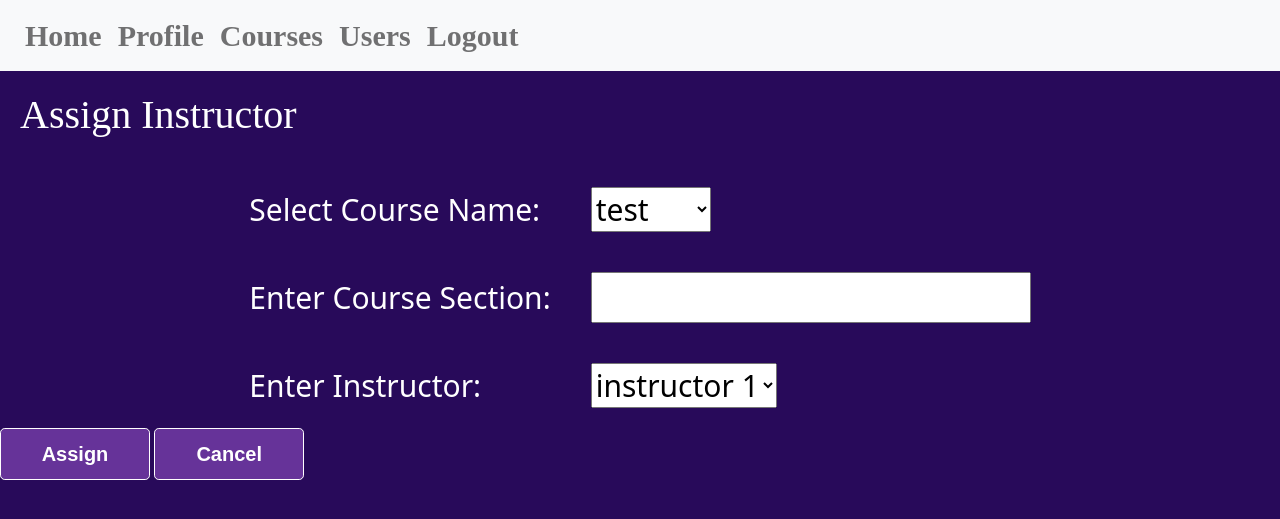
After one commit to jrya99/CS361Repo_1.0, a Django app: page /assigninstructor/ in a window 1280 px wide. The commit adds this page. Shown: the top 519 px of the page. Run offline with Django 4.2, Linux system fonts and the light colour scheme; data comes from the database, SQL or seed files in the repository; both versions use the stored data as it was after the commit.

Commit message:
assign instructor

```diff
--- a/PurplePanda/urls.py
+++ b/PurplePanda/urls.py
@@ -15,7 +15,7 @@ Including another URLconf
 """
 from django.contrib import admin
 from django.urls import path
-from PurplePanda.views import Login, Home, Courses, DataView, CreateUser, ViewCourses, CreateCourse, Profile
+from PurplePanda.views import Login, Home, Courses, DataView, CreateUser, ViewCourses, CreateCourse, Profile, AssignInstructor
 
 urlpatterns = [
     path('admin/', admin.site.urls),
@@ -26,5 +26,6 @@ urlpatterns = [
     path('createuser/', CreateUser.as_view(), name='createuser'),
     path('viewcourse/', ViewCourses.as_view(), name='viewcoures'),
     path('createcourse/', CreateCourse.as_view(), name='createcourse'),
-    path('profile/', Profile.as_view(), name='profile')
+    path('profile/', Profile.as_view(), name='profile'),
+    path('assigninstructor/', AssignInstructor.as_view(), name='assigninstructor')
 ]
--- a/PurplePanda/views.py
+++ b/PurplePanda/views.py
@@ -80,15 +80,17 @@ class CreateUser(View):
                 x = list(MyUser.objects.all())
                 temp = request.session.get("name")
                 temp = MyUser.objects.get(name=temp)
-                return render(request,'viewuser.html',{'print':x,'current':temp})
+                return redirect("/viewuser/")
 
 
 class ViewCourses(View):
     def get(self, request):
         x = list(MyCourses.objects.all())
+        temp = request.session.get("name")
+        temp = MyUser.objects.get(name=temp)
         if x is None:
-            return render(request, "viewcourse.html", {"print": "No Courses have been created yet!"})
-        return render(request, "viewcourse.html", {"print": x})
+            return render(request, "viewcourse.html", {"print": "No Courses have been created yet!", "current": temp})
+        return render(request, "viewcourse.html", {"print": x, "current": temp})
 
     def post(self, request):
         search = request.POST.get('n')
@@ -115,7 +117,7 @@ class CreateCourse(View):
         t = request.POST.get('ta')
         try:
             course = MyCourses.objects.get(courseName=n, courseSection=s)
-            return render(request,"createcourse.html", {"message":"Course Section already exists"})
+            return render(request, "createcourse.html", {"message":"Course Section already exists"})
         except MyCourses.DoesNotExist:
             if n != '' and s != '':
                 newCourse = MyCourses(courseName=n, courseSection=s, courseInstructor=i, courseTA=t)
@@ -129,7 +131,7 @@ class CreateCourse(View):
             x = list(MyCourses.objects.all())
             if x is None:
                 return render(request, "viewcourse.html", {"print": "No Courses have been created yet!"})
-            return render(request,'viewcourse.html',{"print": x})
+            return redirect("/viewcourse/")
 
 
 class Profile(View):
@@ -175,3 +177,31 @@ class Profile(View):
                 temp.address = y
             temp.save()
             return render(request, 'profile.html', {'current': temp, 'message': ''})
+
+
+class AssignInstructor(View):
+    def get(self, request):
+        courses = MyCourses.objects.all()
+        users = MyUser.objects.all()
+        return render(request, 'assigninstructor.html', {'courses': courses, 'users': users})
+
+    def post(self, request):
+        all_courses = MyCourses.objects.all()
+        all_users = MyUser.objects.all()
+
+        course = request.POST.get('course_name')
+        section = request.POST.get('section')
+        new_instruct = request.POST.get('instructor')
+
+        if section == '' or section is None:
+            return render(request, 'assigninstructor.html', {'courses': all_courses, 'users': all_users, 'message': 'You didnt enter in the course section'})
+
+        for x in all_courses:
+            if x.courseName == course and x.courseSection == section:
+                temp = MyCourses.objects.get(courseName=x.courseName, courseSection=x.courseSection)
+                temp.courseInstructor = new_instruct
+                temp.save()
+                #return render(request, 'viewcourse.html', {'print': all_courses})
+                return redirect("/viewcourse/")
+
+        return render(request, 'assigninstructor.html', {'courses': all_courses, 'users': all_users, 'message': 'The section you entered doesnt exist in the course'})
--- a/static/css/loginstyle.css
+++ b/static/css/loginstyle.css
@@ -114,3 +114,8 @@ img {
   margin-left: auto;
   margin-right: auto;
 }
+
+.errorMessage {
+	color: red;
+	font-size: 30px;
+}
--- /dev/null
+++ b/templates/assigninstructor.html
@@ -0,0 +1,67 @@
+{% load static %}
+<!DOCTYPE html>
+<html lang="en">
+<head>
+    <meta charset="UTF-8">
+    <title>Assign Instructor</title>
+    <meta name="viewport" content="width=device-width">
+    <link href="https://cdn.jsdelivr.net/npm/bootstrap@5.0.2/dist/css/bootstrap.min.css" rel="stylesheet" integrity="sha384-EVSTQN3/azprG1Anm3QDgpJLIm9Nao0Yz1ztcQTwFspd3yD65VohhpuuCOmLASjC" crossorigin="anonymous">
+    <link href="{% static 'css/loginstyle.css' %}" rel="stylesheet" type="text/css"/>
+</head>
+<body>
+    <nav class="navbar navbar-expand-lg navbar-light bg-light">
+        <div class="container-fluid">
+            <button class="navbar-toggler" type="button" data-bs-toggle="collapse" data-bs-target="#navbarNavAltMarkup" aria-controls="navbarNavAltMarkup" aria-expanded="false" aria-label="Toggle navigation">
+                <span class="navbar-toggler-icon"></span>
+            </button>
+            <div class="collapse navbar-collapse" id="navbarNavAltMarkup">
+                <div class="navbar-nav">
+                <a class="nav-link" href="/home">Home</a>
+                <a class="nav-link" href="/profile">Profile</a>
+                <a class="nav-link" href= "/viewcourse">Courses</a>
+                <a class="nav-link" href="/viewuser">Users</a>
+                <a class="nav-link" href= "/">Logout</a>
+                </div>
+            </div>
+        </div>
+    </nav>
+    <h1 class="header2">Assign Instructor</h1>
+
+    <form action="" method="post">
+        {% csrf_token %}
+        <table class="loginTable">
+            <tr>
+                <td>Select Course Name: </td>
+                <td>
+                    <select name="course_name">
+                    {% for course in courses %}
+                        <option value="{{ course.courseName }}">{{ course.courseName }}</option>
+                    {% endfor %}
+                    </select>
+                </td>
+            </tr>
+            <tr>
+                <td>Enter Course Section: </td>
+                <td>
+                    <input type="text" name="section">
+                </td>
+            </tr>
+            <tr>
+                <td>Enter Instructor: </td>
+                <td>
+                    <select name="instructor">
+                        {% for user in users %}
+                            {% if user.role == 'Instructor' or user.role == 'instructor' %}
+                                <option value="{{ user.name }}">{{ user.name }}</option>
+                            {% endif %}
+                        {% endfor %}
+                    </select>
+                </td>
+            </tr>
+        </table>
+        <a href="/viewcourse"><input class="btn btn-lg buttons" type="submit" value="Assign"></a>
+        <input class="btn btn-lg buttons" type="button" onclick="history.back()" value="Cancel">
+    </form>
+    <div class="errorMessage"><p>{{ message }}</p></div>
+</body>
+</html>
--- a/templates/createuser.html
+++ b/templates/createuser.html
@@ -52,7 +52,7 @@
                                 <input id= "Admin" type="radio" name="role" value="Admin">
                                 <label for="Admin">Admin</label>
                                 <br>
-                                <input id= "TA" type="radio" name="role" value="TA">
+                                <input id= "instructor" type="radio" name="role" value="Instructor">
                                 <label for="instructor">Instructor</label>
                                 <br>
                                 <input id= "TA" type="radio" name="role" value="TA">
--- a/templates/viewcourse.html
+++ b/templates/viewcourse.html
@@ -27,8 +27,12 @@
     </nav>
 
     <h1 class="header2">Courses</h1>
+    {% if current.role == "admin" or current.role == "Admin" %}
+        <a class="btn btn-lg buttons" href="/createcourse">Create New Course</a>
+        <a class="btn btn-lg buttons" href="/assigninstructor">Assign Instructor to Course</a>
+        <a class="btn btn-lg buttons" href="/">Assign TA to Section</a>
+    {% endif %}
 
-    <a class="btn btn-lg buttons" href="/createcourse">Create New Course</a>
     <div class="users">
         <table class="loginTable">
                 <tr>
```
Also changed, not shown: db.sqlite3.
